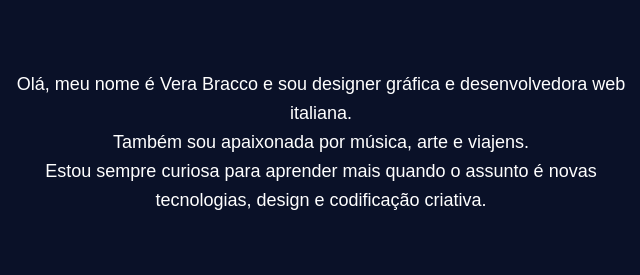
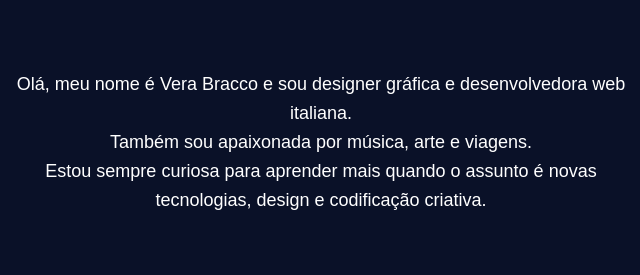
Before and after one commit to verabracco/Portf-lio, a plain HTML site: page index.html in a window 1280 px wide. Shown: the part 364-639 px from the top of the page, 634-1274 px from the left. Drawn offline with Linux system fonts and the light colour scheme.

Commit message:
Update index.html

```diff
--- a/index.html
+++ b/index.html
@@ -32,7 +32,7 @@
             </aside>
             <article class="content">
                 <br><br><br><br>
-                <p>Olá, meu nome é Vera Bracco e sou designer gráfica e desenvolvedora web italiana. <br> Também sou apaixonada por música, arte e viajens. <br> Estou sempre curiosa para aprender mais quando o assunto é novas tecnologias, design e codificação criativa.</p>
+                <p>Olá, meu nome é Vera Bracco e sou designer gráfica e desenvolvedora web italiana. <br> Também sou apaixonada por música, arte e viagens. <br> Estou sempre curiosa para aprender mais quando o assunto é novas tecnologias, design e codificação criativa.</p>
             </article>
         </section>
     </main>
```
